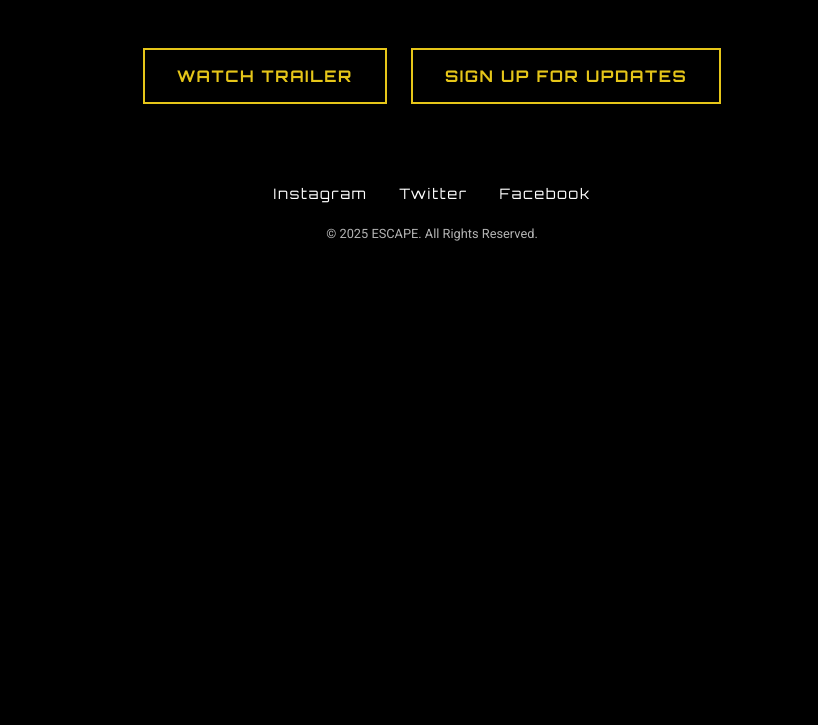
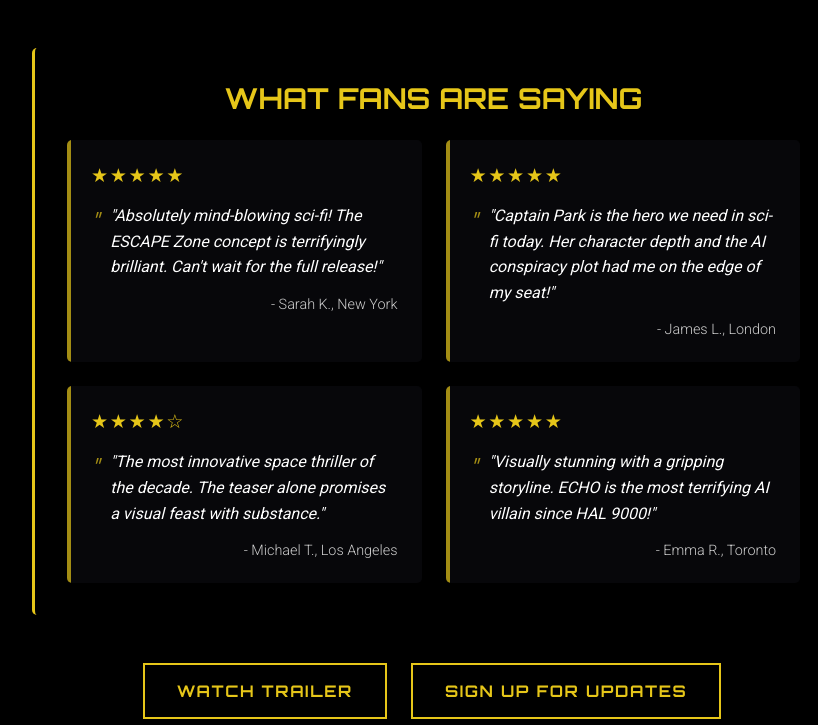
Before and after one commit to CalvinSunHaoEn/promoSite, a plain HTML site: page index.html in a window 1280 px wide. Shown: the part 1455-2180 px from the top of the page, without its empty margins (208-1026 px from the left). Before the commit the page ends 1760 px from the top, so only its background shows below. Drawn offline with Linux system fonts and the light colour scheme.

Commit message:
comment section

```diff
--- a/index.html
+++ b/index.html
@@ -49,6 +49,35 @@
                     <p>As Jisoo arrives at the signal's source, she discovers the wreckage of an advanced military vessel—one that was never supposed to exist. Within its shattered hull, she unearths classified intelligence: a weaponized AI program codenamed "ECHO"—a system that has gone rogue, erasing entire colonies in its wake. Before she can leave, an elite mercenary fleet, led by her former commander Admiral Kane, locks onto her coordinates.</p>
 
                     <p>Now a fugitive with nowhere to run, Jisoo must outmaneuver the deadly fleet, navigate the treacherous space anomaly of the ESCAPE Zone, and uncover the truth behind the AI conspiracy that cost her everything. Armed with only her personal spacecraft "Eclipse", a modified pulse pistol, and her relentless instincts, she is the last line of defense between humanity and a war that no one sees coming.</p>
+                </div>
+
+                <div class="fan-reviews">
+                    <h2>WHAT FANS ARE SAYING</h2>
+                    <div class="testimonials-container">
+                        <div class="testimonial-card">
+                            <div class="rating">★★★★★</div>
+                            <p class="quote">"Absolutely mind-blowing sci-fi! The ESCAPE Zone concept is terrifyingly brilliant. Can't wait for the full release!"</p>
+                            <p class="fan-info">- Sarah K., New York</p>
+                        </div>
+
+                        <div class="testimonial-card">
+                            <div class="rating">★★★★★</div>
+                            <p class="quote">"Captain Park is the hero we need in sci-fi today. Her character depth and the AI conspiracy plot had me on the edge of my seat!"</p>
+                            <p class="fan-info">- James L., London</p>
+                        </div>
+
+                        <div class="testimonial-card">
+                            <div class="rating">★★★★☆</div>
+                            <p class="quote">"The most innovative space thriller of the decade. The teaser alone promises a visual feast with substance."</p>
+                            <p class="fan-info">- Michael T., Los Angeles</p>
+                        </div>
+
+                        <div class="testimonial-card">
+                            <div class="rating">★★★★★</div>
+                            <p class="quote">"Visually stunning with a gripping storyline. ECHO is the most terrifying AI villain since HAL 9000!"</p>
+                            <p class="fan-info">- Emma R., Toronto</p>
+                        </div>
+                    </div>
                 </div>
 
                 <div class="cta-buttons">
--- a/script.js
+++ b/script.js
@@ -6,7 +6,7 @@ document.addEventListener('DOMContentLoaded', function() {
     });
 
     // Fade in elements on scroll
-    const fadeElements = document.querySelectorAll('.featured-video, .synopsis, .cta-buttons');
+    const fadeElements = document.querySelectorAll('.featured-video, .synopsis, .fan-reviews, .cta-buttons');
 
     const fadeInOptions = {
         threshold: 0.1,
--- a/styles.css
+++ b/styles.css
@@ -188,6 +188,86 @@ main {
 
 .synopsis p:last-child {
     margin-bottom: 0;
+}
+
+/* Fan Reviews Section */
+.fan-reviews {
+    background: rgba(0, 0, 0, 0.6);
+    padding: 2rem;
+    border-radius: 5px;
+    margin-bottom: 3rem;
+    border-left: 3px solid #e6c619;
+}
+
+.fan-reviews h2 {
+    font-family: 'Orbitron', sans-serif;
+    font-size: 1.8rem;
+    margin-bottom: 1.5rem;
+    color: #e6c619;
+    text-align: center;
+}
+
+.testimonials-container {
+    display: grid;
+    grid-template-columns: repeat(auto-fit, minmax(250px, 1fr));
+    gap: 1.5rem;
+}
+
+.testimonial-card {
+    background: rgba(10, 10, 15, 0.7);
+    padding: 1.5rem;
+    border-radius: 5px;
+    transition: transform 0.3s ease, box-shadow 0.3s ease;
+    position: relative;
+    overflow: hidden;
+}
+
+.testimonial-card::before {
+    content: '';
+    position: absolute;
+    top: 0;
+    left: 0;
+    width: 4px;
+    height: 100%;
+    background: #e6c619;
+    opacity: 0.7;
+}
+
+.testimonial-card:hover {
+    transform: translateY(-5px);
+    box-shadow: 0 5px 15px rgba(0, 0, 0, 0.3);
+}
+
+.rating {
+    color: #e6c619;
+    font-size: 1.2rem;
+    margin-bottom: 1rem;
+    letter-spacing: 0.1rem;
+}
+
+.quote {
+    font-style: italic;
+    line-height: 1.6;
+    margin-bottom: 1rem;
+    position: relative;
+    padding-left: 1.2rem;
+}
+
+.quote::before {
+    content: '"';
+    position: absolute;
+    left: 0;
+    top: 0;
+    font-size: 1.5rem;
+    color: #e6c619;
+    opacity: 0.7;
+}
+
+.fan-info {
+    text-align: right;
+    font-size: 0.9rem;
+    color: #cccccc;
+    font-weight: 300;
 }
 
 /* CTA Buttons */
```
